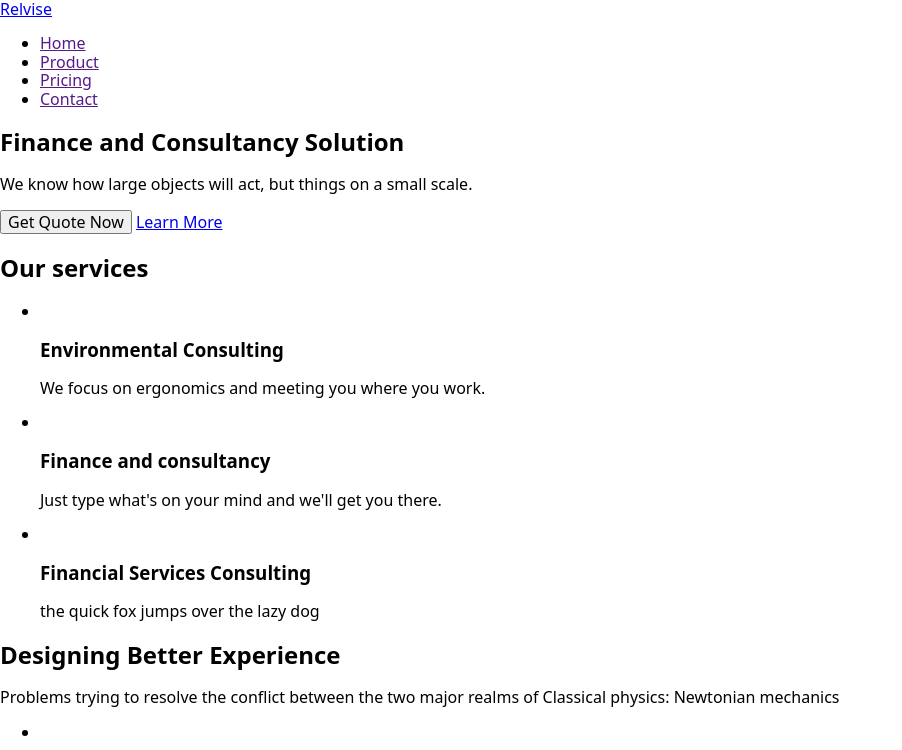
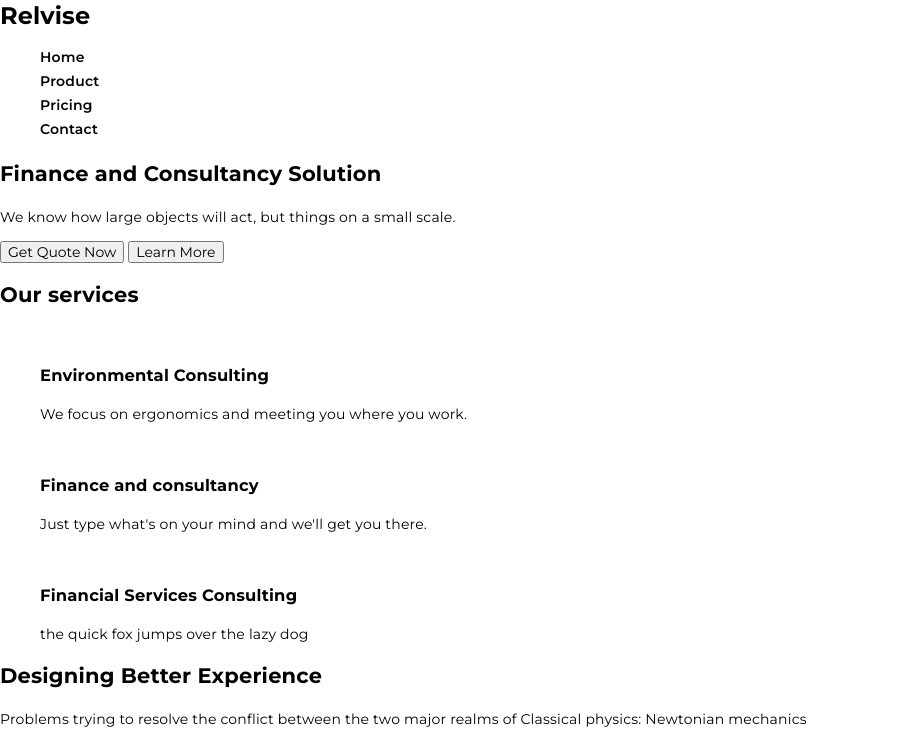
Before and after one commit to AnnaBieliavtseva/for_portfolio_1, a plain HTML site: page index.html in a window 1280 px wide. Shown: the top 750 px of the page, without its empty margins (0-902 px from the left). Drawn offline with nearby package versions, Linux system fonts and the light colour scheme.

Commit message:
add  variables for colors

```diff
--- a/css/style.css
+++ b/css/style.css
@@ -1,15 +1,44 @@
-/* html,
-body {
-    height: 100%;
-    font-family: Montserrat;
+
+:root {
+    --main-text-color: 252B42;
+    --second-text-color:737373;
+    --light-text-color:FFFFFF;
+    --accent-color:FF7B47;
+    --dark-accent-color:0D5C63;
+
 }
 
-.wrapper {
-    min-height: 100%;
-    overflow: hidden;
+body {
+    font-family: Montserrat, Tahoma, sans-serif;
+    font-size: 14px;
+    letter-spacing: 0.2px;
+    line-height: 1.43;
 }
 
-._container {
-    max-width: 1046px;
-    margin: 0px auto;
-} */
+.list {
+    list-style: none;
+}
+
+.link {
+    text-decoration: none;
+}
+
+/* Header */
+
+.logo {
+    color: var(--main-text-color);
+    font-size: 24px;
+    font-weight: 700;
+    letter-spacing: 0.1px;
+    line-height: 1.33;
+}
+
+.site-nav-item {
+
+    font-weight: 600;
+    line-height: 1.71;
+}
+
+.site-nav-link {
+    color: var(--second-text-color);
+}
--- a/index.html
+++ b/index.html
@@ -10,13 +10,13 @@
 </head>
 <body>
    <header class="header">
-    <a href="index.html" class="logo">Relvise</a>
+    <a href="index.html" class="logo link">Relvise</a>
     <nav class="navigation">
-        <ul class="site-nav">
-            <li class="site-nav-item"><a href="" class="site-nav-link">Home</a></li>
-            <li class="site-nav-item"><a href="" class="site-nav-link">Product</a></li>
-            <li class="site-nav-item"><a href="" class="site-nav-link">Pricing</a></li>
-            <li class="site-nav-item"><a href="" class="site-nav-link">Contact</a></li>
+        <ul class="site-nav list">
+            <li class="site-nav-item"><a href="" class="site-nav-link link">Home</a></li>
+            <li class="site-nav-item"><a href="" class="site-nav-link link">Product</a></li>
+            <li class="site-nav-item"><a href="" class="site-nav-link link">Pricing</a></li>
+            <li class="site-nav-item"><a href="" class="site-nav-link link">Contact</a></li>
         </ul>
     </nav>
    </header>
@@ -27,11 +27,11 @@
         <p class="hero-text">We know how large objects will act,
             but things on a small scale.</p>
             <button type="button" class="hero-modal-btn">Get Quote Now</button>
-            <a href="/" class="hero-link">Learn More</a>
+            <button type="button" class="hero-modal-btn">Learn More</button>
     </section>
     <section class="services">
         <h2 class="services-title">Our services</h2>
-        <ul class="services-list">
+        <ul class="services-list list">
             <li class="services-item">
                 <img src="" alt="">
                 <h3 class="services-list-title">Environmental
```
